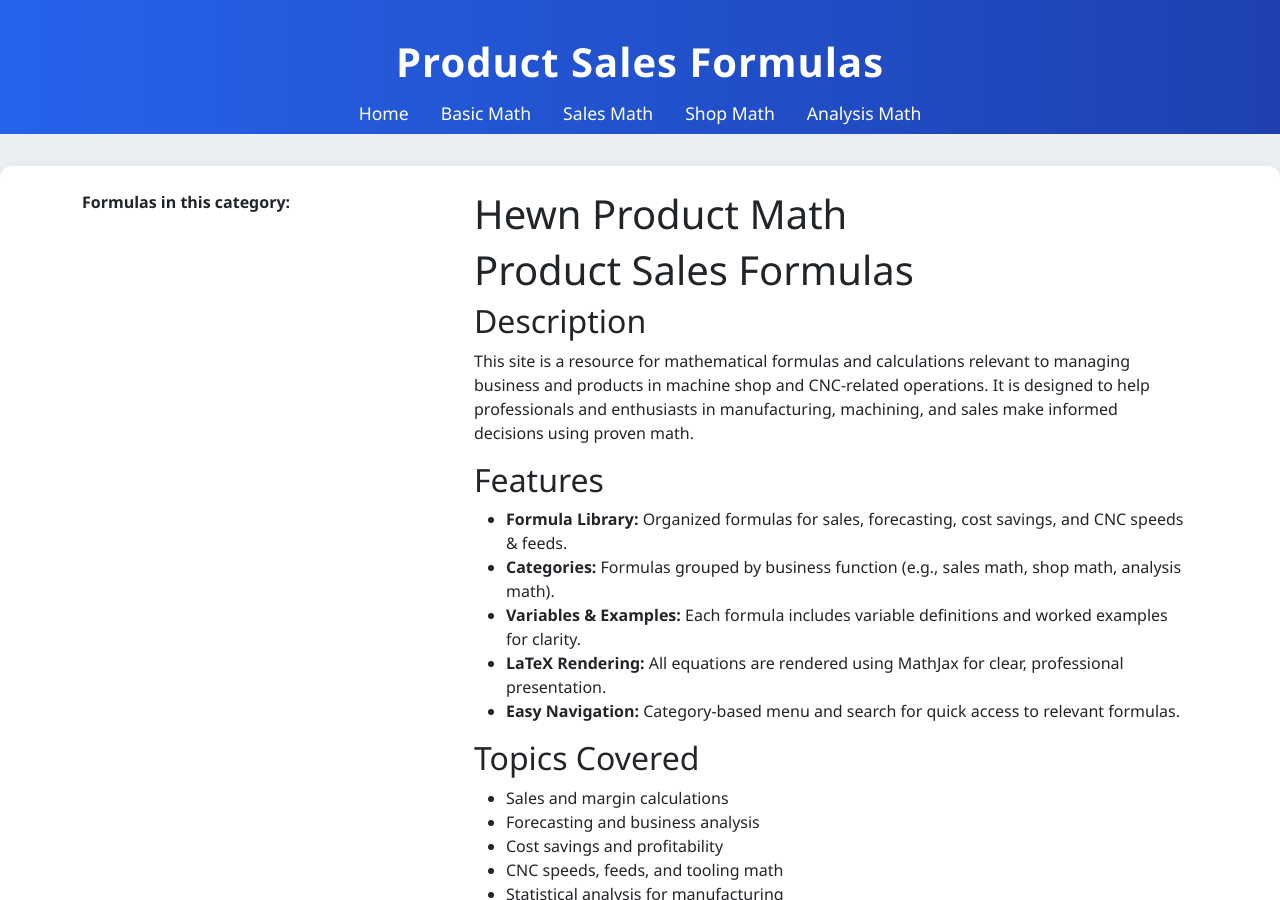
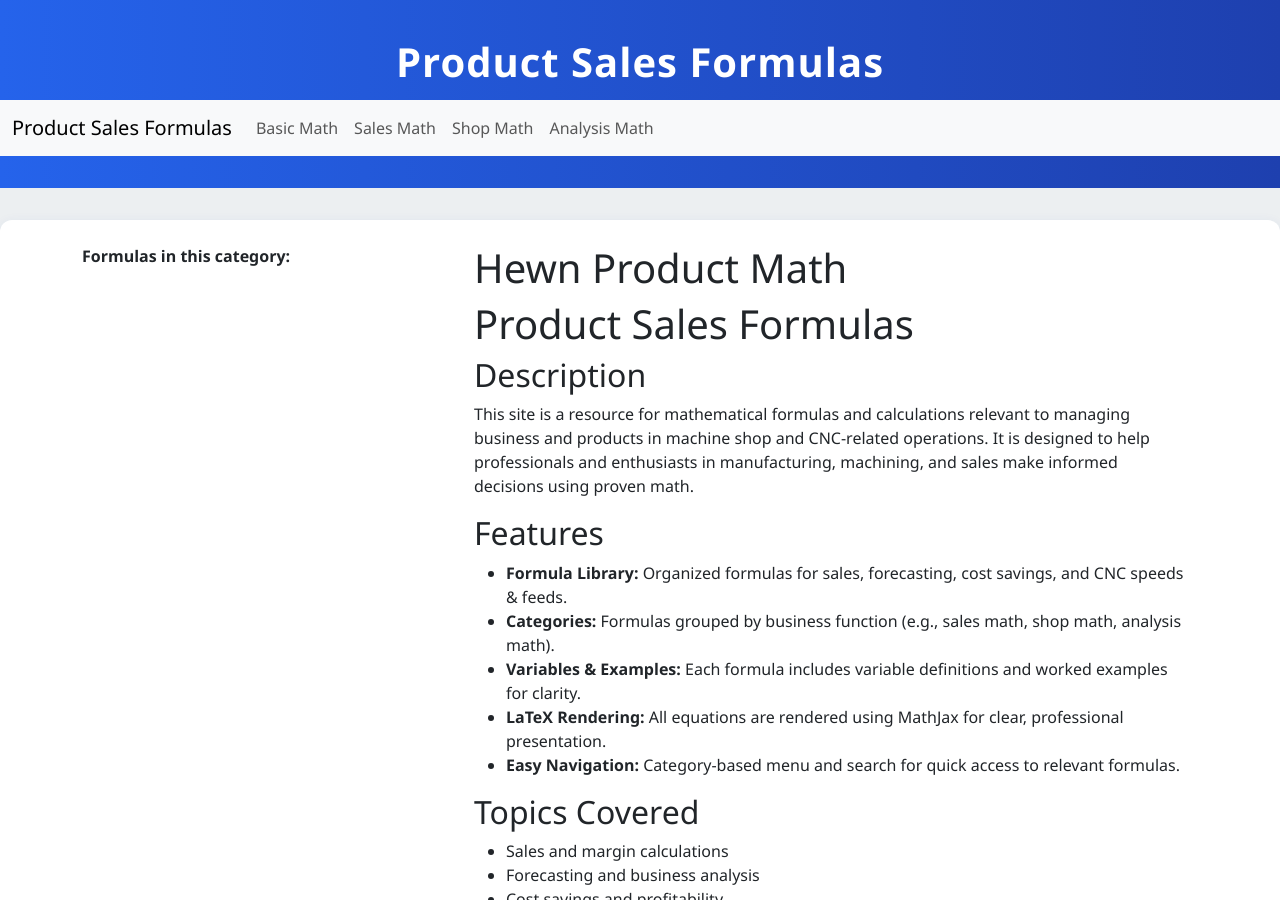
Before and after one commit to jaymcc2/product-sales-formulas, a Jekyll site: the page built from index.md, in a window 1280 px wide and 900 px high. Built offline with Jekyll 4.4.1, drawn with Linux system fonts in a browser that asks for light colours.

Commit message:
Update navbar

```diff
--- a/_includes/menu.html
+++ b/_includes/menu.html
@@ -1,9 +1,16 @@
-<nav class="top-menu">
-  <ul>
-    <li><a href="/">Home</a></li>
-    <li><a href="/category/basic-math/">Basic Math</a></li>
-    <li><a href="/category/sales-math/">Sales Math</a></li>
-    <li><a href="/category/shop-math/">Shop Math</a></li>
-    <li><a href="/category/analysis-math/">Analysis Math</a></li>
-  </ul>
+<nav class="navbar navbar-expand-lg bg-body-tertiary mb-4">
+  <div class="container-fluid">
+    <a class="navbar-brand" href="/">{{ site.title | default: "Product Sales Formulas" }}</a>
+    <button class="navbar-toggler" type="button" data-bs-toggle="collapse" data-bs-target="#navbarNav" aria-controls="navbarNav" aria-expanded="false" aria-label="Toggle navigation">
+      <span class="navbar-toggler-icon"></span>
+    </button>
+    <div class="collapse navbar-collapse" id="navbarNav">
+      <ul class="navbar-nav">
+        <li class="nav-item"><a class="nav-link" href="/category/basic-math/">Basic Math</a></li>
+        <li class="nav-item"><a class="nav-link" href="/category/sales-math/">Sales Math</a></li>
+        <li class="nav-item"><a class="nav-link" href="/category/shop-math/">Shop Math</a></li>
+        <li class="nav-item"><a class="nav-link" href="/category/analysis-math/">Analysis Math</a></li>
+      </ul>
+    </div>
+  </div>
 </nav>
```
